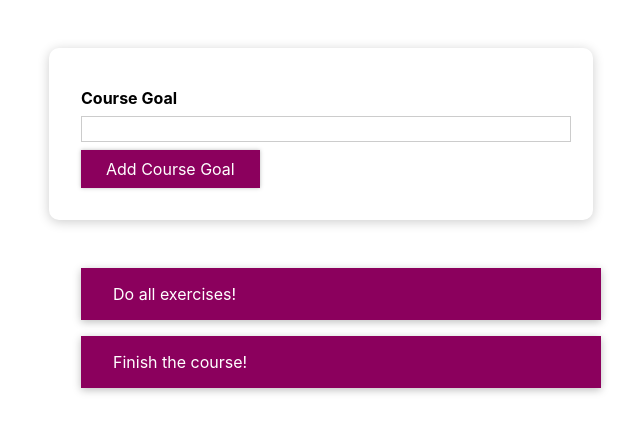
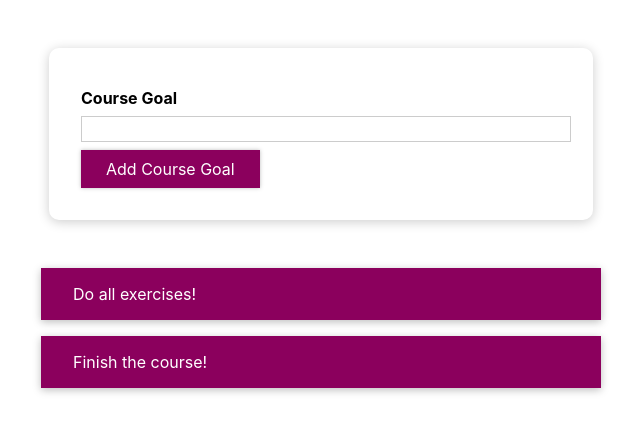
Before and after one commit to hafsasaleem27/course-goals, a React (Create React App) app: page / in a window 1280 px wide. Shown: the top 432 px of the page, without its empty margins (319-959 px from the left). Built offline with nearby package versions, Linux system fonts and the light colour scheme.

Commit message:
added goal list css

```diff
--- a/src/components/CourseGoals/CourseGoalList/CourseGoalList.css
+++ b/src/components/CourseGoals/CourseGoalList/CourseGoalList.css
@@ -0,0 +1,5 @@
+.goal-list {
+    list-style: none;
+    margin: 0;
+    padding: 0;
+  }
--- a/src/components/CourseGoals/CourseGoalList/CourseGoalList.js
+++ b/src/components/CourseGoals/CourseGoalList/CourseGoalList.js
@@ -4,7 +4,7 @@ import './CourseGoalList.css';
 
 const CourseGoalList = (props) => {
     return (
-        <ul>
+        <ul className="goal-list">
             {props.items.map(item => (
                 <CourseGoalItem
                     key={item.id}
```
